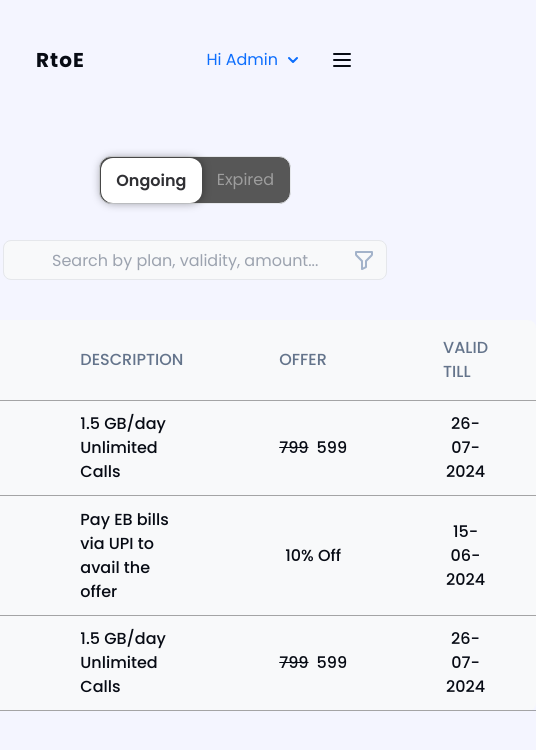
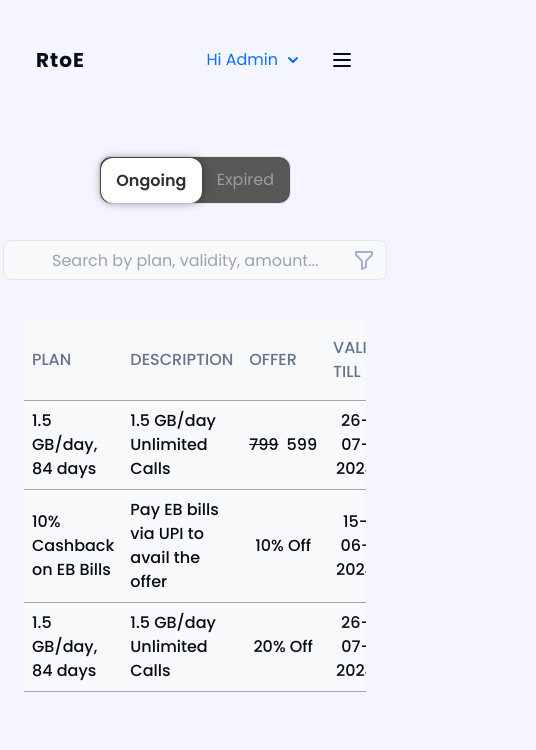
Before and after one commit to sukhesh-vsk/R2E, a React (Vite) app: page /offers in a window 390 px wide. Shown: the top 750 px of the page, 536 px wide, since content can reach past the window. Built offline with nearby package versions, Linux system fonts and the light colour scheme.

Commit message:
Optimised navbar and made offer component responsive

```diff
--- a/src/components/admin/ManageOffer/ManageOffer.jsx
+++ b/src/components/admin/ManageOffer/ManageOffer.jsx
@@ -1,5 +1,4 @@
 import React from "react";
-
 import { BiFilterAlt } from "react-icons/bi";
 import "./ManageOffer.css";
 
@@ -20,7 +19,7 @@ export const ManageOffer = () => {
     {
       plan: "1.5 GB/day, 84 days",
       description: "1.5 GB/day Unlimited Calls",
-      offer: ["799", "599"],
+      offer: ["20"],
       validTill: "26-07-2024",
     },
   ];
@@ -35,13 +34,14 @@ export const ManageOffer = () => {
         />
         <label
           htmlFor="page-toggle"
-          className="toggle-button relative  flex justify-around items-center w-48 h-12 rounded-xl border-1 focus:outline-1"
+          className="toggle-button relative flex justify-around items-center w-48 h-12 rounded-xl border-1 focus:outline-1"
           style={{
             backgroundColor: "#575757",
             color: "rgb(250 250 250 / 43%)",
           }}
         >
-          <span>Ongoing</span> <span>Expired</span>
+          <span>Ongoing</span>
+          <span>Expired</span>
         </label>
       </div>
       <div className="flex items-center justify-center mb-10">
@@ -57,22 +57,27 @@ export const ManageOffer = () => {
           />
         </div>
       </div>
-      <div className="flex items-center justify-center">
-        <table className="offer-table mx-10 w-full bg-light">
+      <div className="overflow-x-auto">
+        <table className="offer-table mx-0 md:mx-10 w-full bg-light sm:w-auto">
           <thead className="caps offer-table-head" style={{ color: "#64748B" }}>
             <tr>
-              <th>Plan</th>
-              <th>Description</th>
-              <th>Offer</th>
-              <th>Valid Till</th>
+              <th className="px-2 py-4">Plan</th>
+              <th className="px-2 py-4">Description</th>
+              <th className="px-2 py-4">Offer</th>
+              <th className="px-2 py-4">Valid Till</th>
             </tr>
           </thead>
           <tbody className="offer-table-body text-bg">
             {data.map((offer, index) => (
               <tr key={index}>
-                <td>{offer.plan}</td>
-                <td>{offer.description}</td>
-                <td className="text-center">
+                <td className="px-2 py-2 sm:py-4">
+                  <span className="sm:hidden font-semibold"></span> {offer.plan}
+                </td>
+                <td className="px-2 py-2 sm:py-4">
+                  <span className="sm:hidden font-semibold"></span>{" "}
+                  {offer.description}
+                </td>
+                <td className="px-2 py-2 sm:py-4 text-center">
                   {offer.offer.length === 1 ? (
                     <span>{offer.offer + "% Off"}</span>
                   ) : (
@@ -84,7 +89,10 @@ export const ManageOffer = () => {
                     </>
                   )}
                 </td>
-                <td className="text-center">{offer.validTill}</td>
+                <td className="px-2 py-2 sm:py-4 text-center">
+                  <span className="sm:hidden font-semibold"></span>{" "}
+                  {offer.validTill}
+                </td>
               </tr>
             ))}
           </tbody>
--- a/src/components/admin/Navbar.jsx
+++ b/src/components/admin/Navbar.jsx
@@ -1,14 +1,36 @@
-import React, { useState } from "react";
+import React, { useEffect, useRef, useState } from "react";
 import { NavLink, useLocation } from "react-router-dom";
 
 export const Navbar = () => {
   const [hidden, setHidden] = useState(false);
   const [isMobileMenuOpen, setIsMobileMenuOpen] = useState(false);
   const location = useLocation();
+  const mobileMenuRef = useRef(null);
+  const menuIconRef = useRef(null);
 
   const isActive = (route) => {
     return location.pathname === route ? "font-bold" : "";
   };
+
+  const handleOutsideClick = (event) => {
+    if (
+      mobileMenuRef.current &&
+      !mobileMenuRef.current.contains(event.target) &&
+      !menuIconRef.current.contains(event.target)
+    ) {
+      setIsMobileMenuOpen(false);
+    }
+  };
+
+  useEffect(() => {
+    if (isMobileMenuOpen) {
+      document.addEventListener("click", handleOutsideClick);
+    }
+
+    return () => {
+      document.removeEventListener("click", handleOutsideClick);
+    };
+  }, [isMobileMenuOpen]);
 
   return (
     <nav className="flex w-full justify-between items-center py-10 px-4 md:px-0 relative">
@@ -45,7 +67,7 @@ export const Navbar = () => {
           {hidden && (
             <div
               id="dropdownNavbar"
-              className="z-10 mt-2 absolute w-full list-none font-normal rounded-lg dark:bg-gray-700 dark:divide-gray-600"
+              className="z-10 mt-1 absolute w-auto list-none font-normal rounded-lg dark:bg-gray-700 dark:divide-gray-600"
             >
               <ul
                 className="py-2 text-sm text-gray-700 dark:text-gray-400"
@@ -61,6 +83,7 @@ export const Navbar = () => {
           )}
         </div>
         <button
+          ref={menuIconRef}
           onClick={() => setIsMobileMenuOpen(!isMobileMenuOpen)}
           className="focus:outline-none"
         >
@@ -81,7 +104,10 @@ export const Navbar = () => {
         </button>
       </div>
       {isMobileMenuOpen && (
-        <div className="md:hidden absolute top-full left-0 w-full bg-white shadow-md z-10">
+        <div
+          ref={mobileMenuRef}
+          className="md:hidden absolute top-full left-0 w-full bg-white shadow-md z-10"
+        >
           <ul className="list-none flex-col space-y-4 p-4">
             <li className="px-5">
               <NavLink to="/" className={isActive("/")}>
```
